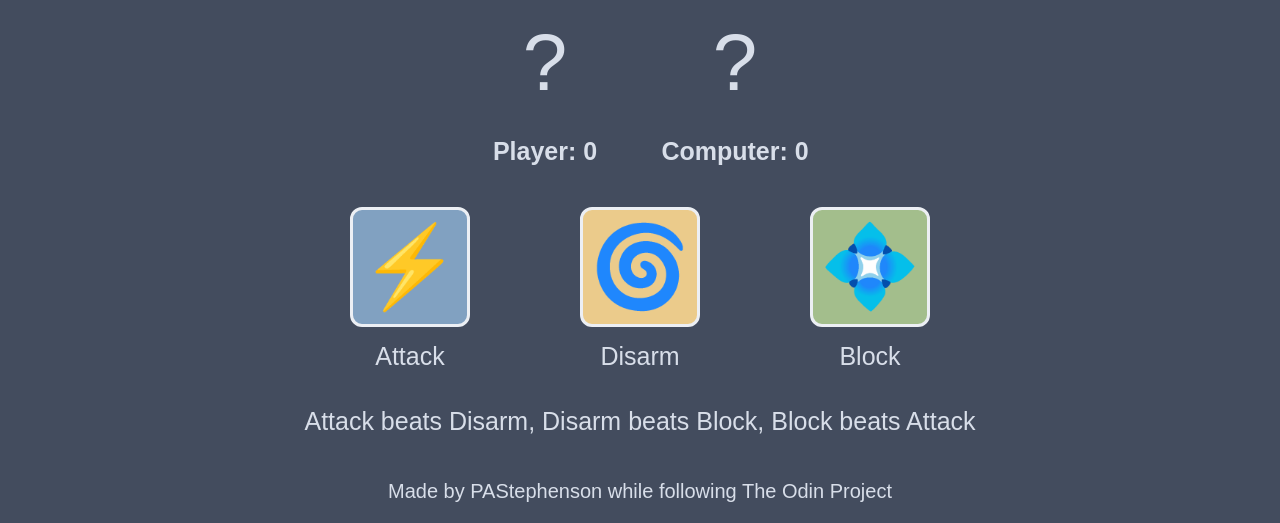
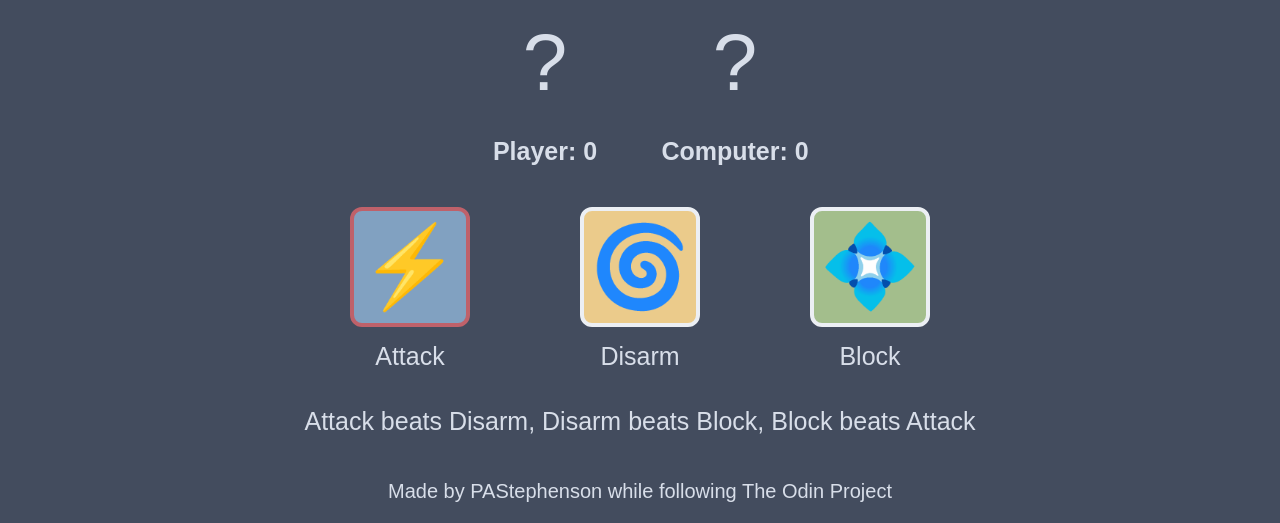
Before and after one commit to PAStephenson/Odin-RPS, a plain HTML site: page index.html in a window 1280 px wide. In both pictures the pointer is over the button 410 px from the left and 544 px from the top of the page. Shown: the part 277-800 px from the top of the page. Drawn offline with Linux system fonts and the light colour scheme.

Commit message:
Added button hover effect

```diff
--- a/style.css
+++ b/style.css
@@ -72,11 +72,15 @@ header {
 }
 
 .spell-button {
-	border: 3px solid #ECEFF4;
+	border: 4px solid #ECEFF4;
 	border-radius: 12px;
 	height: 120px;
 	width: 120px;
 	font-size: 80px;
+}
+
+.spell-button:hover {
+	border: 4px solid #BF616A;
 }
 
 .spell-name {
@@ -154,3 +158,7 @@ a:hover {
 	color:  #E5E9F0;
 	background-color: #8FBCBB;
 }
+
+.btn-model:hover {
+	background-color: #88C0D0;
+}
```
